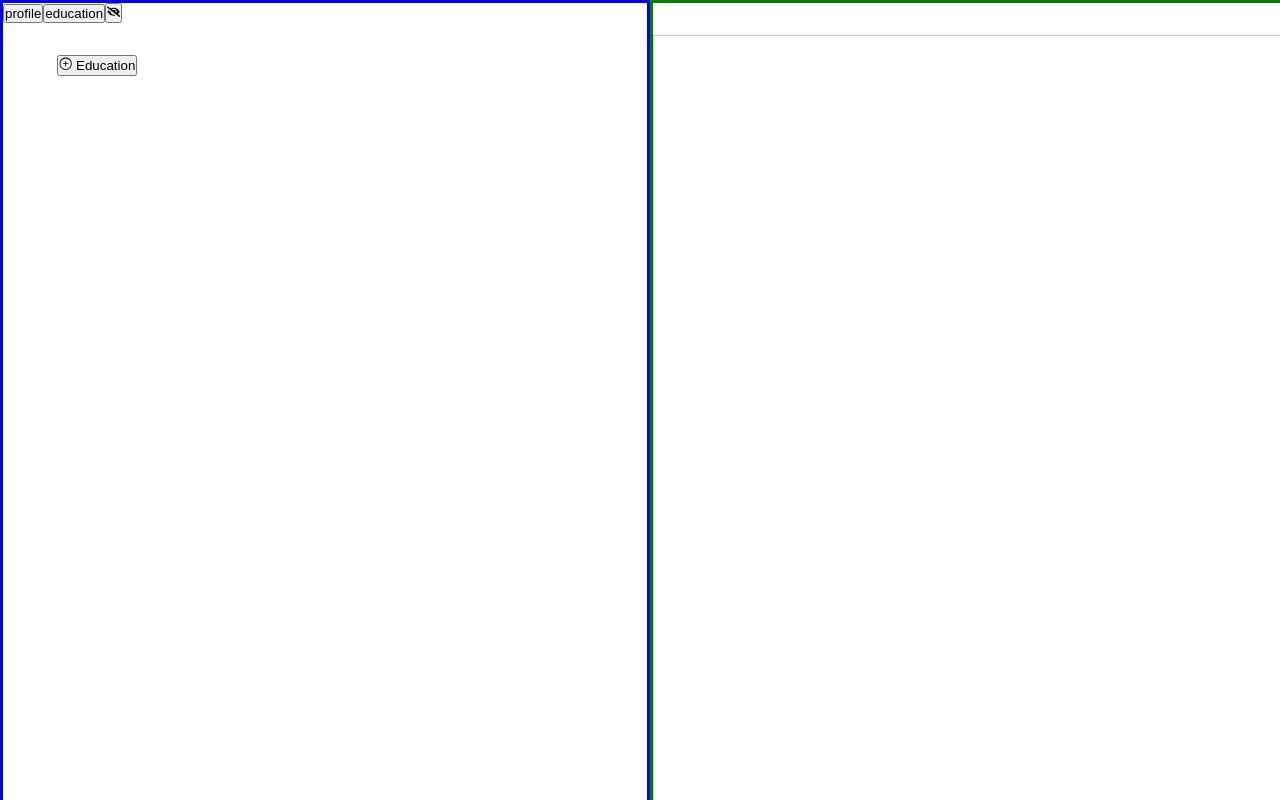
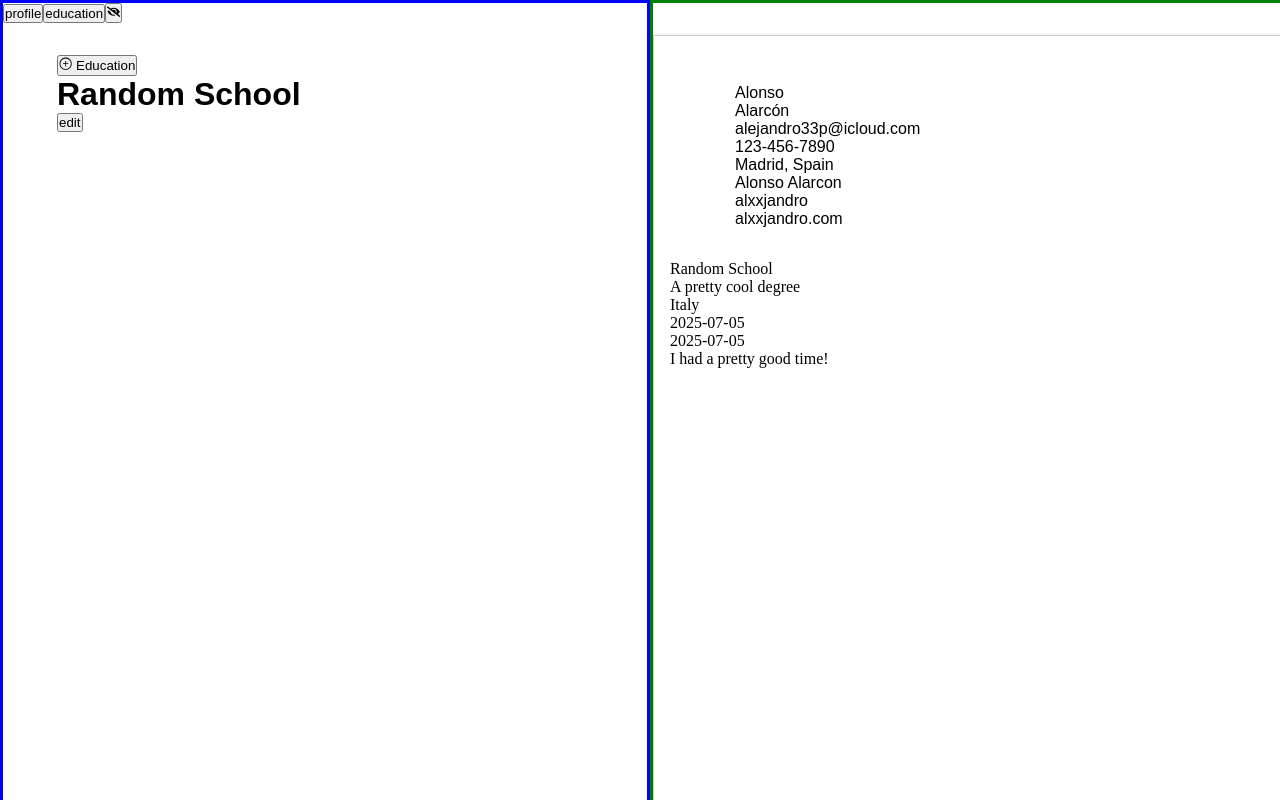
Before and after one commit to alxxjandro/cvbuilder, a React app: page / in a window 1280 px wide. Both pictures are taken after a click on the button "education". Shown: the top 800 px of the page. Built offline with nearby package versions, Linux system fonts and the light colour scheme; the HTML template or start-up script is replaced by a standard one.

Commit message:
now, i think the education section seems to be done, you can add, edit and delete multiple education fields

```diff
--- a/src/modules/App.jsx
+++ b/src/modules/App.jsx
@@ -6,18 +6,30 @@ import Education from "./sidebarSections/Education";
 
 function App() {
   const [view, setView] = useState(true);
+
+  //load up de page with some dummy data
   const [cvData, setCvData] = useState({
     profile: {
-      firstName: "",
-      lastName: "",
-      email: "",
-      phoneNumber: "",
-      city: "",
-      linkedin: "",
-      github: "",
-      portfolio: "",
+      firstName: "Alonso",
+      lastName: "Alarcón",
+      email: "alejandro33p@icloud.com",
+      phoneNumber: "123-456-7890",
+      city: "Madrid, Spain",
+      linkedin: "Alonso Alarcon",
+      github: "alxxjandro",
+      portfolio: "alxxjandro.com",
     },
-    education: [],
+    education: [
+      {
+        "schoolName": "Random School",
+        "degreeName": "A pretty cool degree",
+        "degreeCity": "Italy",
+        "startDate": new Date().toISOString().split('T')[0],
+        "extraNotes": "I had a pretty good time!",
+        "endDate": new Date().toISOString().split('T')[0],
+        "id": 1,
+      },
+    ],
   });
 
   return (
--- a/src/modules/CV.jsx
+++ b/src/modules/CV.jsx
@@ -1,7 +1,6 @@
 import { useState } from "react";
 
 function CV({ data, view }) {
-  console.log(data.education);
   return (
     <div className="CVcontainer">
       {view ? (
@@ -18,7 +17,7 @@ function CV({ data, view }) {
           </div>
           <div>
             {data.education.map((e) => (
-              <div key={e.id}>
+              <div id={e.id} key={e.id}>
                 <p>{e.schoolName}</p>
                 <p>{e.degreeName}</p>
                 <p>{e.degreeCity}</p>
--- a/src/modules/Sidebar.jsx
+++ b/src/modules/Sidebar.jsx
@@ -29,10 +29,12 @@ function Sidebar({ data, setData, view, setView }) {
   };
 
   //for adding schools to the state
-  const addEducationEntry = (entry) => {
-    setData((prev) => ({
+  const addEducationEntry = (entry, isEdit = false) => {
+    setData(prev => ({
       ...prev,
-      education: [...(prev.education || []), entry],
+      education: isEdit
+        ? prev.education.map(e => e.id === entry.id ? entry : e)
+        : [...prev.education, entry],
     }));
   };
 
--- a/src/modules/sidebarSections/Education.jsx
+++ b/src/modules/sidebarSections/Education.jsx
@@ -2,8 +2,9 @@ import "../../styles/Profile.css";
 import { useEffect, useState } from "react";
 import { GoPlusCircle } from "react-icons/go";
 
-function Education({ data, addEducationEntry }) {
+function Education({ setData, data, addEducationEntry }) {
   const [form, setForm] = useState(false);
+  const [isEditing, setIsEditing] = useState(false);
   const [formData, setFormData] = useState({
     schoolName: "",
     degreeName: "",
@@ -36,7 +37,13 @@ function Education({ data, addEducationEntry }) {
   };
 
   const handleSubmit = () => {
-    addEducationEntry(formData);
+    if(isEditing){
+      setIsEditing(true);
+      addEducationEntry(formData, true);
+    } else{
+      addEducationEntry(formData);
+    }
+
     setForm(false);
     setFormData({
       schoolName: "",
@@ -47,7 +54,19 @@ function Education({ data, addEducationEntry }) {
       extraNotes: "",
       id: "",
     });
+    setIsEditing(false);
   };
+
+  const handleDelete = () => {
+    let filteredData = data.education.filter(entry =>
+      entry.id !== formData.id
+    )
+
+    setData(prev => ({
+    ...prev,
+    education: filteredData,
+  }));
+  }
 
   const handleNewForm = () => {
     setFormData({
@@ -62,6 +81,13 @@ function Education({ data, addEducationEntry }) {
     setForm(true);
   };
 
+  const editSchool = (schoolId) =>{
+    let match = data.education.find((entry) => entry.id === schoolId);
+    setFormData(match);
+    setIsEditing(true);
+    setForm(true);
+  }
+
   return (
     <div className="education">
       <div className="newField">
@@ -70,7 +96,10 @@ function Education({ data, addEducationEntry }) {
         </button>
 
         {data.education.map((e) => (
-          <h1 key={e.id}>{e.schoolName}</h1>
+          <div key={e.id}>
+            <h1>{e.schoolName}</h1>
+            <button id={e.id} onClick={() => editSchool(e.id)}>edit</button>
+          </div>
         ))}
 
         {form && (
@@ -130,6 +159,7 @@ function Education({ data, addEducationEntry }) {
             </div>
 
             <div className="formButtons">
+              <button onClick={handleDelete}>Delete</button>
               <button onClick={handleCancel}>Cancel</button>
               <button onClick={handleSubmit}>Submit</button>
             </div>
```
